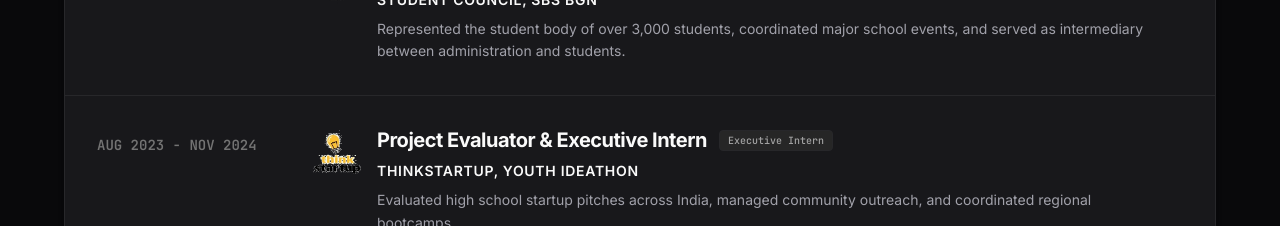
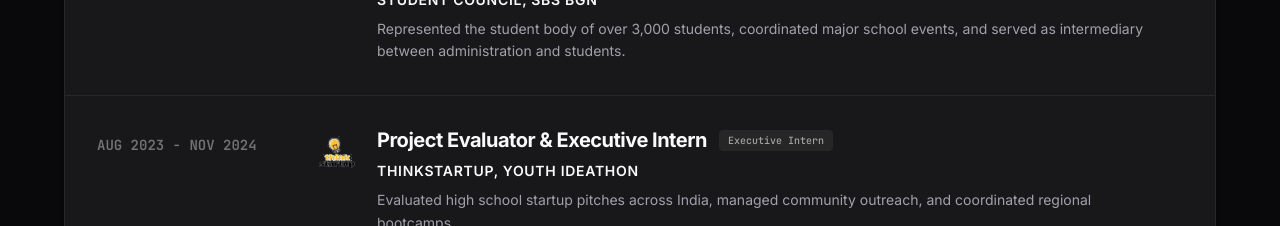
Before and after one commit to 7Biscuits/portfolio-site, a Next.js app: page / in a window 1280 px wide. Shown: the part 2480-2706 px from the top of the page. Built offline with nearby package versions, Linux system fonts and the light colour scheme.

Commit message:
style: adjust ThinkStartup logo padding and restore COBIT logo white background

```diff
--- a/components/ui/TimelineItem.tsx
+++ b/components/ui/TimelineItem.tsx
@@ -32,7 +32,15 @@
       <div className="flex-grow flex items-start gap-4 text-left min-w-0 w-full md:w-0 md:flex-1">
         {logo && (
           <div className="w-12 h-12 flex-shrink-0 flex items-center justify-center overflow-hidden">
-            <Image src={logo} alt={org} width={48} height={48} className="w-full h-full object-contain" />
+            <Image
+              src={logo}
+              alt={org}
+              width={48}
+              height={48}
+              className={`w-full h-full object-contain ${
+                org.includes("ThinkStartup") ? "p-1.5" : ""
+              }`}
+            />
           </div>
         )}
 
```
Also changed, not shown: public/cobit_logo.png.
